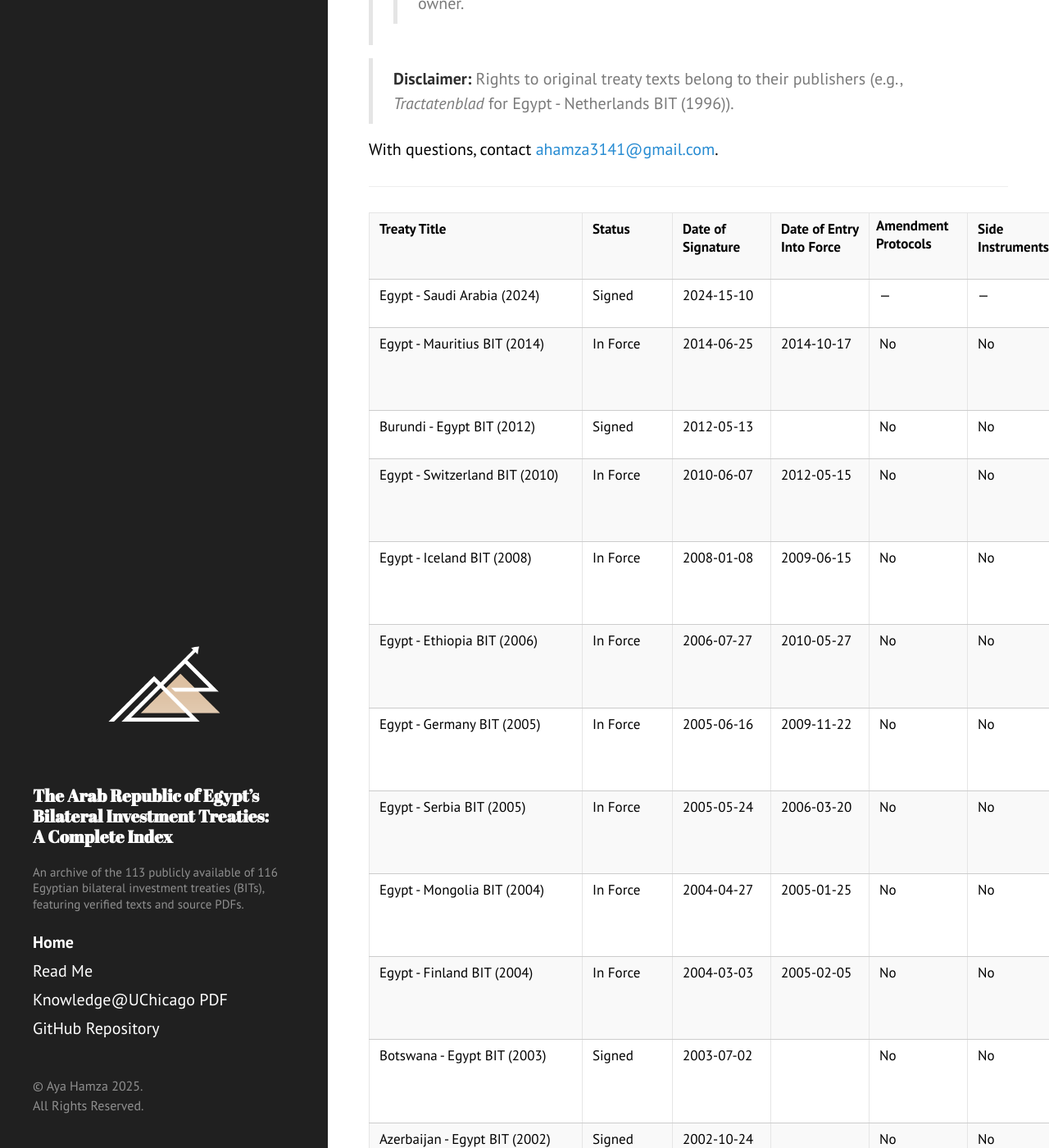
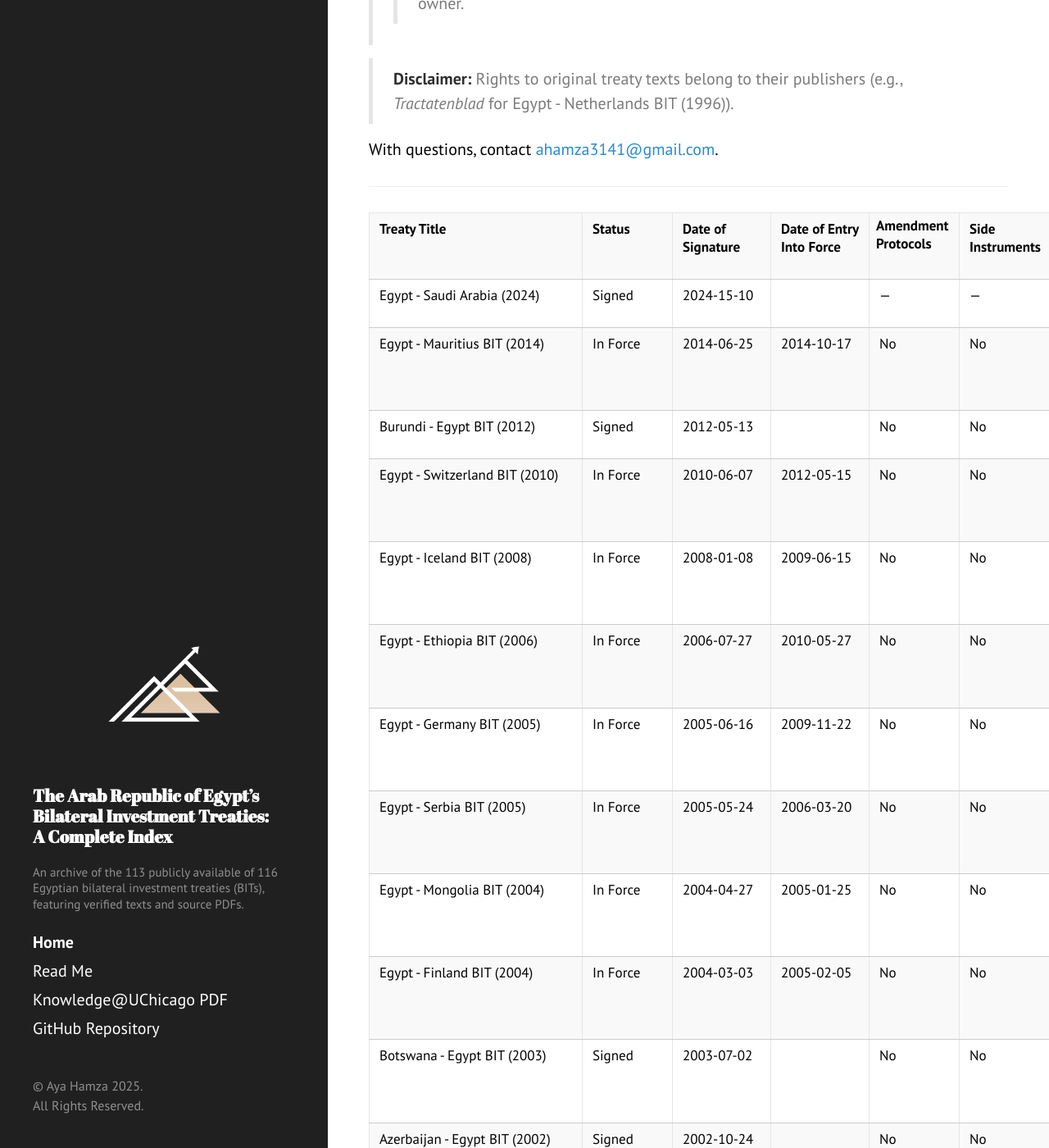
Before and after one commit to ayahamza1/MENABITs, a Jekyll site: the page built from index.md, in a window 1280 px wide and 1400 px high, scrolled down 581 px. Shown: the whole window at 82% size. Built offline with Jekyll 4.4.1, drawn with Linux system fonts in a browser that asks for light colours.

Commit message:
Update hyde.css

```diff
--- a/public/css/hyde.css
+++ b/public/css/hyde.css
@@ -222,9 +222,9 @@ table td:nth-child(4) {
 
 table th:nth-child(5),
 table td:nth-child(5) {
-  width: 6.0rem;
-  min-width: 6.0rem;
-  max-width: 6.0rem;
+  width: 5.5rem;
+  min-width: 5.5rem;
+  max-width: 5.5rem;
 }
 
 table th:nth-child(6),
```
